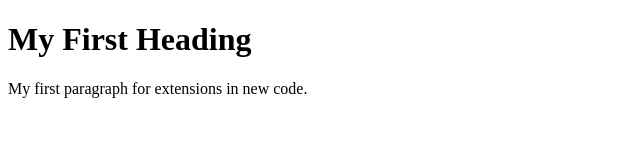
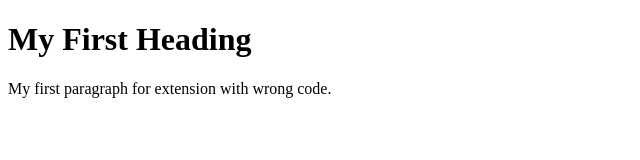
Before and after one commit to prathamesh-wagh/test_extension, a website: page client/index.html in a window 1280 px wide. Shown: the full height of the page, 0-640 px from the left. Drawn offline with Linux system fonts and the light colour scheme.

Commit message:
1. Changes app.js and index.html.

```diff
--- a/client/index.html
+++ b/client/index.html
@@ -4,7 +4,7 @@
 
 	<h1>My First Heading</h1>
 
-	<p>My first paragraph for extensions in new code.</p>
+	<p>My first paragraph for extension with wrong code.</p>
 
 </body>
 </html>
--- a/package.json
+++ b/package.json
@@ -4,7 +4,7 @@
   "description": "",
   "main": "index.js",
   "scripts": {
-    "preinstall": "npm install ./custom-packages/built-extension-sdk-1.0.0.tgz",
+    "postinstall": "npm install ./custom-packages/built-extension-sdk-1.0.0.tgz",
     "test"      : "echo \"Error: no test specified\" && exit 1",
     "start"     : "node app.js"
   },
```
Also changed, not shown: app.js (+21 -0 lines).
